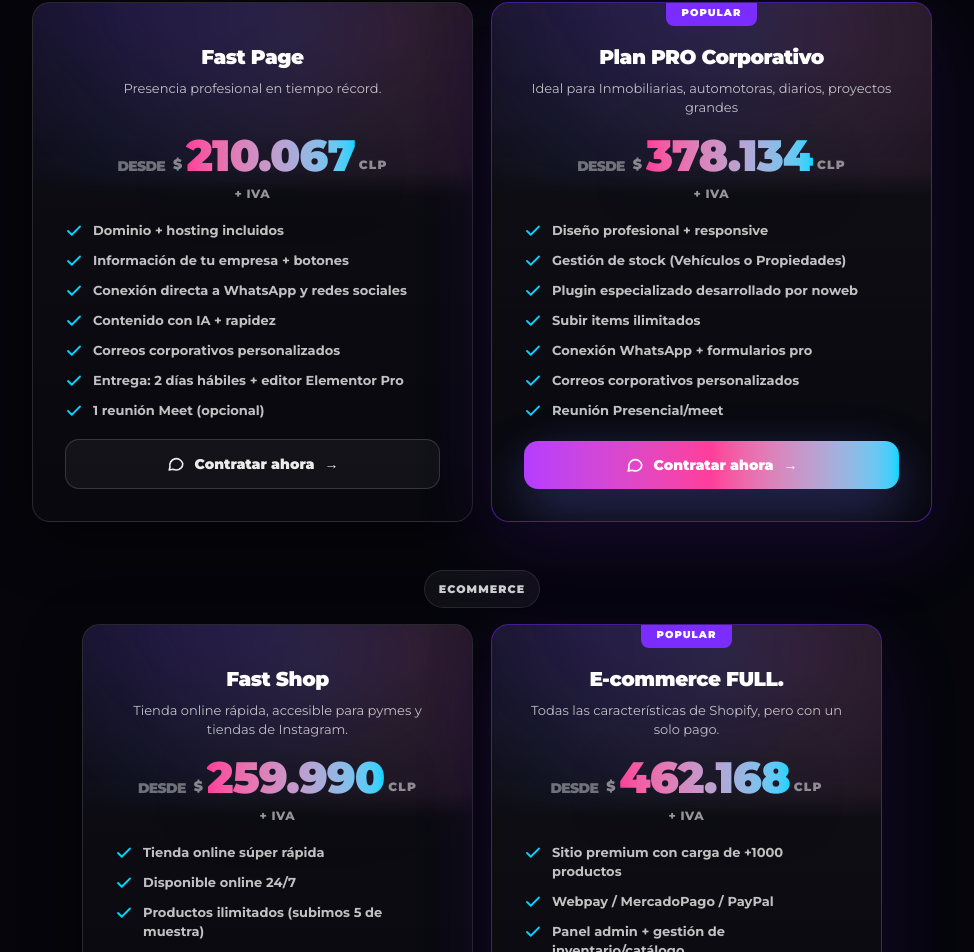
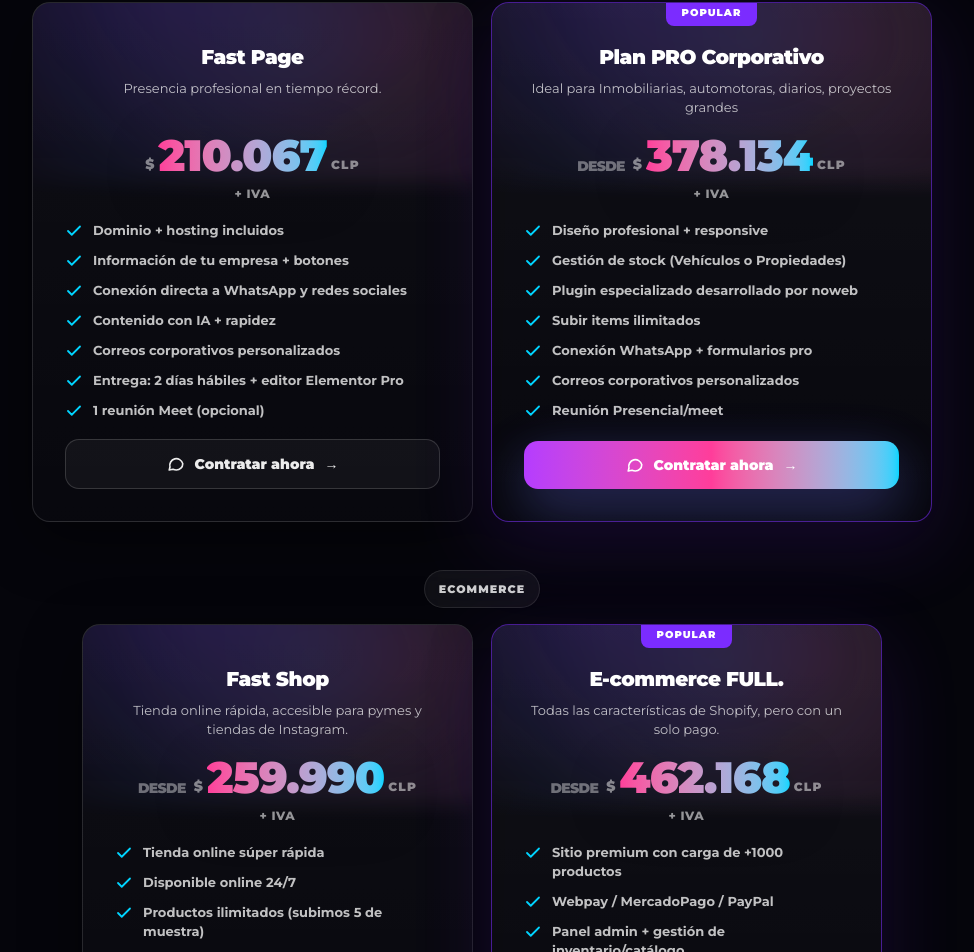
Before and after one commit to nowebcl/noweb, a Next.js app: page / in a window 1280 px wide. Shown: the part 3126-4078 px from the top of the page, without its empty margins (158-1132 px from the left). Built offline with nearby package versions, Linux system fonts and the light colour scheme.

Commit message:
style: remove Desde prefix specifically for Fast Page plan

```diff
--- a/src/components/PricingTable.tsx
+++ b/src/components/PricingTable.tsx
@@ -121,7 +121,7 @@ const PricingCard = ({ plan }: { plan: any }) => (
         <p className="text-center text-muted text-[13px] leading-[1.45] min-h-[38px] mt-2 m-0">{plan.subtitle}</p>
 
         <div className="mt-4 flex items-baseline justify-center gap-1 leading-none">
-            <span className="text-[14px] font-[900] text-white/40 uppercase tracking-tighter mr-1">Desde</span>
+            {plan.title !== "Fast Page" && <span className="text-[14px] font-[900] text-white/40 uppercase tracking-tighter mr-1">Desde</span>}
             <span className="text-sm font-[900] text-white/50 -translate-y-[2px]">$</span>
             <span className="text-[44px] font-[1000] tracking-[-1px] text-transparent bg-clip-text bg-gradient-to-r from-secondary to-accent drop-shadow-[0_14px_28px_rgba(0,0,0,0.25)]">{plan.price}</span>
             <span className="text-[12px] font-[900] text-white/50 tracking-widest -translate-y-[2px]">CLP</span>
```
